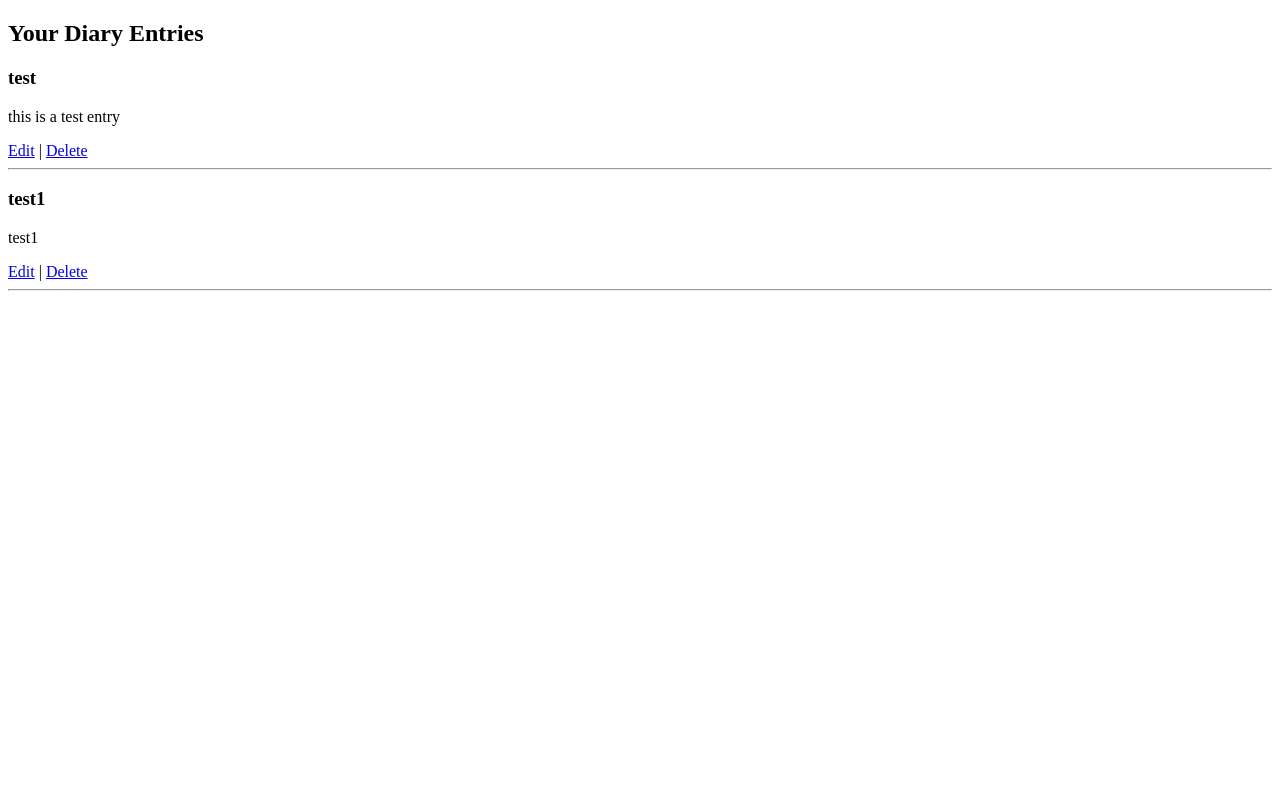
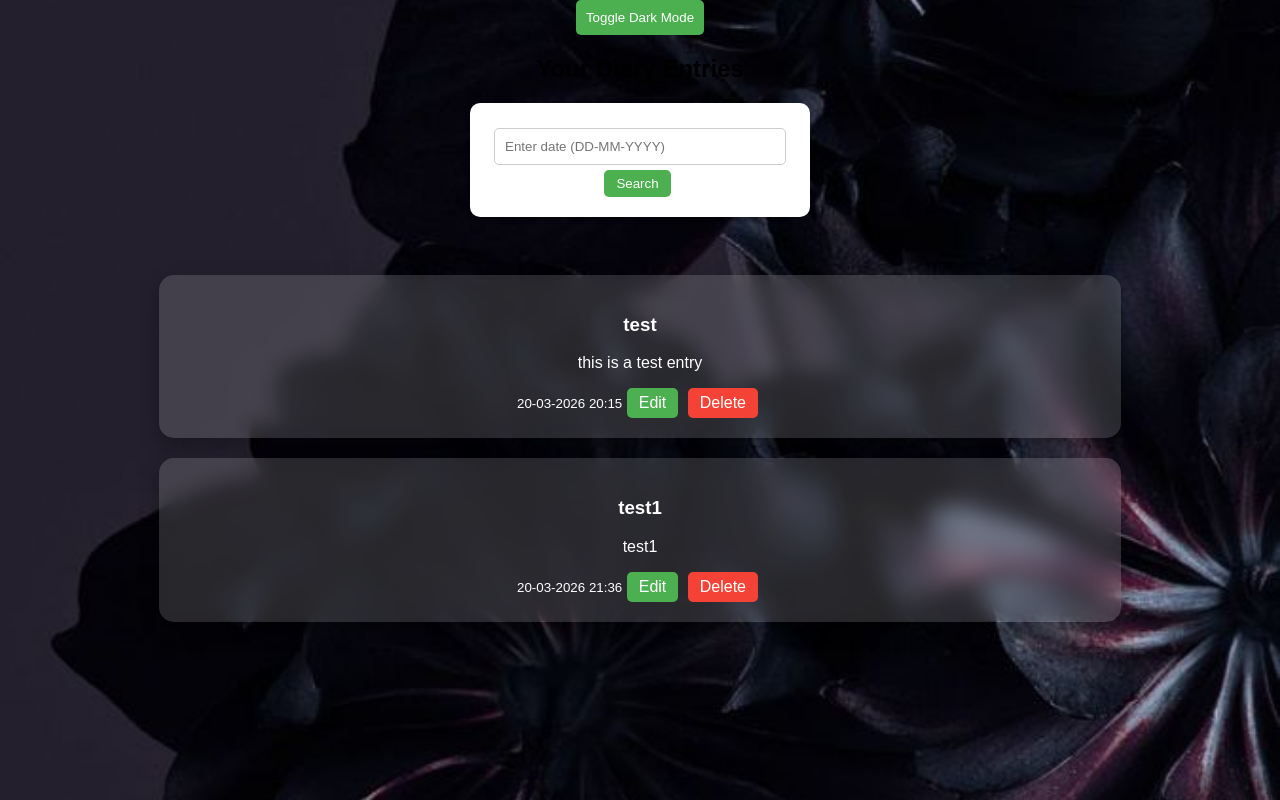
Before and after one commit to Har-shii21/memoirix, a Flask app: page /view in a window 1280 px wide. Run offline with Flask 3, Linux system fonts and the light colour scheme; data comes from the database, SQL or seed files in the repository; both versions use the stored data as it was after the commit.

Commit message:
UI upgrade, background, cards, date filter added

```diff
--- a/app.py
+++ b/app.py
@@ -1,5 +1,6 @@
 from flask import Flask, render_template, request
 import sqlite3
+from datetime import datetime
 
 app = Flask(__name__)
 
@@ -20,7 +21,8 @@ def init_db():
     CREATE TABLE IF NOT EXISTS entries (
         id INTEGER PRIMARY KEY AUTOINCREMENT,
         title TEXT,
-        content TEXT
+        content TEXT,
+        date TEXT
     )
     ''')
 
@@ -80,12 +82,13 @@ def add_entry():
     if request.method == 'POST':
         title = request.form['title']
         content = request.form['content']
+        date = datetime.now().strftime("%d-%m-%Y %H:%M")
 
         conn = sqlite3.connect('database.db')
         cursor = conn.cursor()
 
-        cursor.execute("INSERT INTO entries (title, content) VALUES (?, ?)",
-                       (title, content))
+        cursor.execute("INSERT INTO entries (title, content, date) VALUES (?, ?, ?)",
+                       (title, content, date))
 
         conn.commit()
         conn.close()
@@ -96,12 +99,17 @@ def add_entry():
 
 @app.route('/view')
 def view_entries():
+    search_date = request.args.get('search_date')
+
     conn = sqlite3.connect('database.db')
     cursor = conn.cursor()
 
-    cursor.execute("SELECT * FROM entries")
+    if search_date:
+        cursor.execute("SELECT * FROM entries WHERE date LIKE ?", ('%' + search_date + '%',))
+    else:
+        cursor.execute("SELECT * FROM entries")
+
     entries = cursor.fetchall()
-
     conn.close()
 
     return render_template('view_entries.html', entries=entries)
--- a/static/style.css
+++ b/static/style.css
@@ -0,0 +1,115 @@
+body {
+    font-family: Arial;
+    margin: 0;
+    padding: 0%;
+    text-align: center;
+}
+
+h2 {
+    margin-top: 20px;
+}
+
+/* Background image */
+.light {
+    background: url('/static/images/bg.jpg');
+    background-size: cover;
+    background-position: center;
+    background-repeat: no-repeat;
+    min-height: 100vh;
+    color: #000;
+}
+
+.dark {
+    background: url('/static/images/bg.jpg');
+    background-size: cover;
+    background-position: center;
+    background-repeat: no-repeat;
+    min-height: 100vh;
+    color: #fff;
+}
+
+form, .card {
+    background: white;
+    padding: 20px;
+    margin: 20px auto;
+    width: 300px;
+    border-radius: 10px;
+    box-shadow: 0 2px 5px rgba(0,0,0,0.2);
+}
+
+/* Dark form/card */
+.dark form, .dark .card {
+    background: #1e1e1e;
+    color: #fff;
+}
+
+input, textarea {
+    width: 90%;
+    padding: 8px;
+    margin: 5px 0;
+}
+
+button {
+    background-color: #4CAF50;
+    color: white;
+    padding: 10px;
+    border: none;
+    border-radius: 5px;
+    cursor: pointer;
+}
+
+/* Glass effect card */
+.card {
+    background: rgba(255, 255, 255, 0.15);
+    color: #fff;
+    padding: 20px;
+    margin: 20px auto;
+    width: 80%;
+    border-radius: 15px;
+    backdrop-filter: blur(10px);
+    box-shadow: 0 8px 20px rgba(0,0,0,0.3);
+    text-align: left;
+}
+
+/* Dark mode card */
+.dark .card {
+    background: rgba(0, 0, 0, 0.3);
+    color: #fff;
+}
+
+/* Buttons */
+.btn {
+    background-color: #4CAF50;
+    color: white;
+    padding: 6px 12px;
+    border-radius: 5px;
+    text-decoration: none;
+    margin-right: 5px;
+    display: inline-block;
+}
+
+/* Delete button */
+.btn.delete {
+    background-color: #f44336;
+}
+
+.btn:hover {
+    opacity: 0.8;
+}
+
+.card {
+    text-align: center;
+}
+
+.container {
+    width: 90%;
+    margin: auto;
+}
+
+input, textarea {
+    width: 90%;
+    padding: 10px;
+    margin: 5px 0;
+    border-radius: 5px;
+    border: 1px solid #ccc;
+}
--- a/templates/view_entries.html
+++ b/templates/view_entries.html
@@ -3,19 +3,43 @@
 <head>
     <title>View Entries</title>
 </head>
-<body>
+<link rel="stylesheet" href="{{ url_for('static', filename='style.css') }}">
+<body class="light">
+<button onclick="toggleMode()">Toggle Dark Mode</button>
 
 <h2>Your Diary Entries</h2>
 
+<form method="GET">
+    <input type="text" name="search_date" placeholder="Enter date (DD-MM-YYYY)">
+    <button type="submit" class="btn">Search</button>
+</form>
+<br>
+
+<div class="container">
+
 {% for entry in entries %}
+<div class="card">
     <h3>{{ entry[1] }}</h3>
     <p>{{ entry[2] }}</p>
+    <small>{{ entry[3] }}</small>
 
-    <a href="/edit/{{ entry[0] }}">Edit</a> |
-    <a href="/delete/{{ entry[0] }}">Delete</a>
+    <a href="/edit/{{ entry[0] }}" class="btn">Edit</a>
+    <a href="/delete/{{ entry[0] }}" class="btn delete">Delete</a>
+</div>
+{% endfor %}
 
-    <hr>
-{% endfor %}
+</div>
+<script>
+function toggleMode() {
+    document.body.classList.toggle("dark");
+}
+</script>
+
+<script>
+function toggleMode() {
+    document.body.classList.toggle("dark");
+}
+</script>
 
 </body>
 </html>
```
Also changed, not shown: templates/add_entry.html (+17 -7 lines), templates/dashboard.html (+15 -4 lines), templates/edit_entry.html (+16 -6 lines), templates/login.html (+8 -2 lines), templates/register.html (+8 -2 lines), database.db, static/images/bg.jpg (added).
